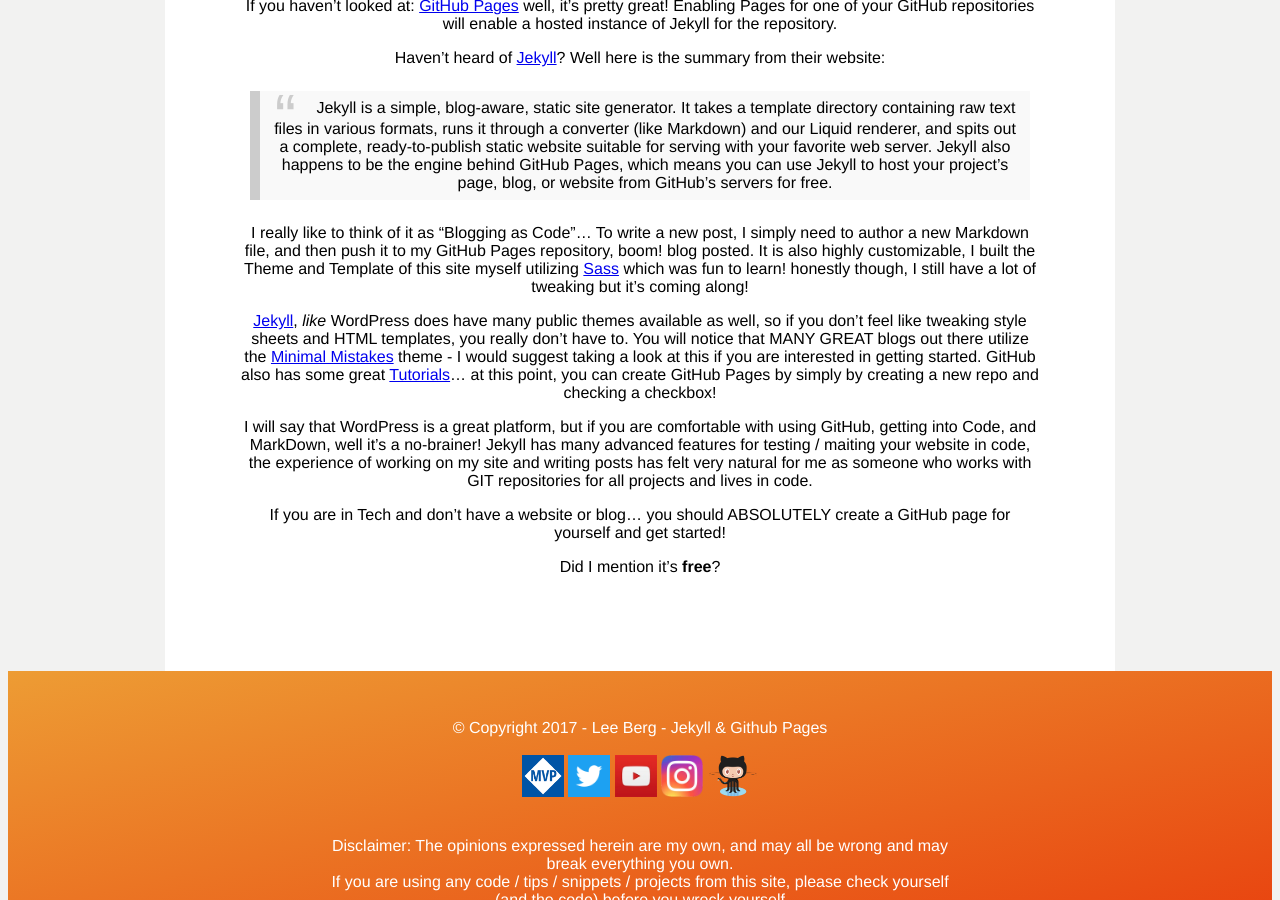
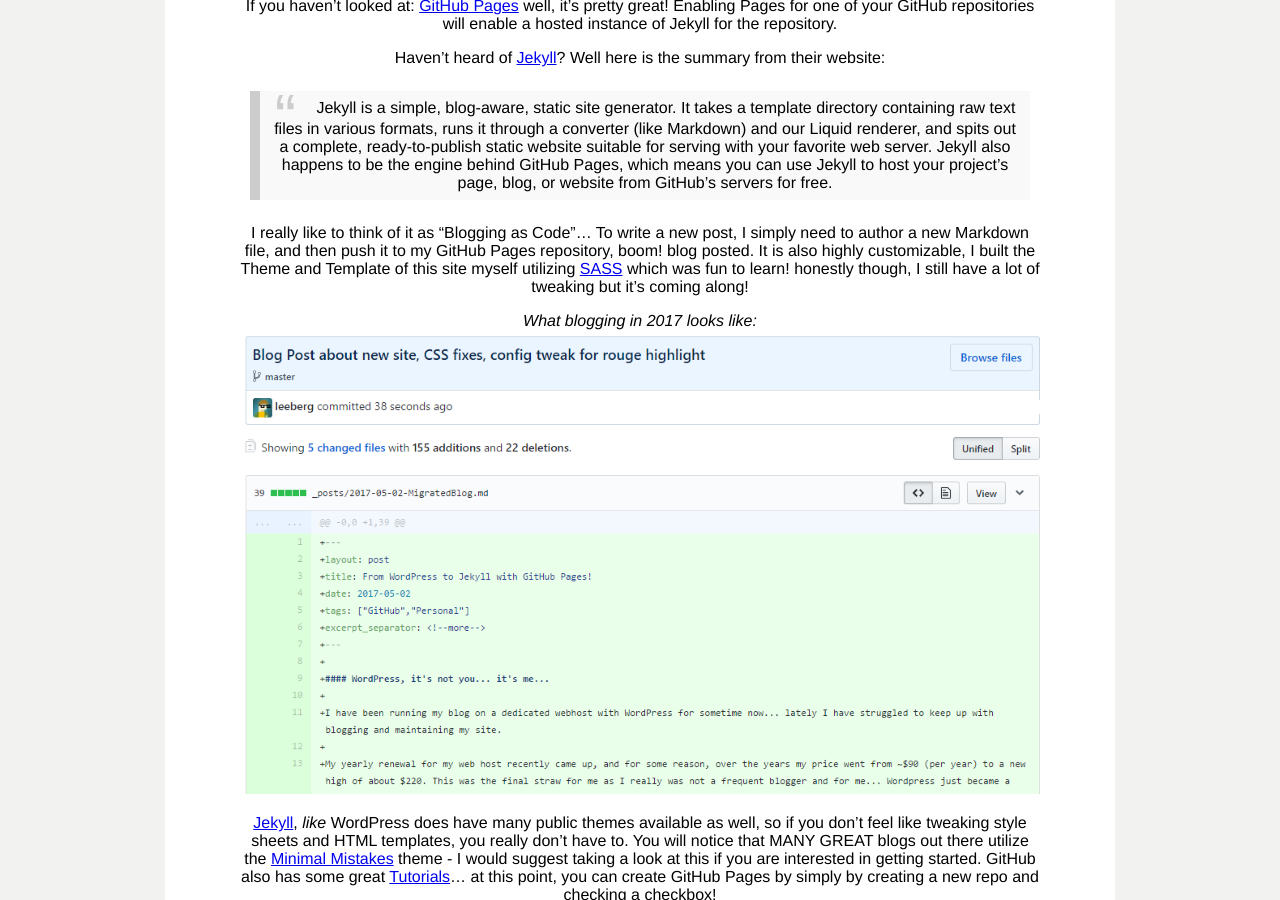
Before and after one commit to leeberg/BlogTest, a Jekyll site: the page built from _posts/2017-05-02-MigratedBlog.md, in a window 1280 px wide and 900 px high, scrolled down 998 px. Built offline with Jekyll 4.4.1, drawn with Linux system fonts in a browser that asks for light colours; comment, search, counter and statistics services are not loaded.

Commit message:
Blog Post Tweaks

```diff
--- a/_posts/2017-05-02-MigratedBlog.md
+++ b/_posts/2017-05-02-MigratedBlog.md
@@ -27,7 +27,16 @@ Haven't heard of [Jekyll](https://jekyllrb.com/)? Well here is the summary from
 > Jekyll is a simple, blog-aware, static site generator. It takes a template directory containing raw text files in various formats, runs it through a converter (like Markdown) and our Liquid renderer, and spits out a complete, ready-to-publish static website suitable for serving with your favorite web server. Jekyll also happens to be the engine behind GitHub Pages, which means you can use Jekyll to host your project’s page, blog, or website from GitHub’s servers for free.
 
 
-I really like to think of it as "Blogging as Code"... To write a new post, I simply need to author a new Markdown file, and then push it to my GitHub Pages repository, boom! blog posted. It is also highly customizable, I built the Theme and Template of this site myself utilizing [Sass](http://sass-lang.com/) which was fun to learn! honestly though, I still have a lot of tweaking but it's coming along!
+
+I really like to think of it as "Blogging as Code"... To write a new post, I simply need to author a new Markdown file, and then push it to my GitHub Pages repository, boom! blog posted. It is also highly customizable, I built the Theme and Template of this site myself utilizing [SASS](http://sass-lang.com/) which was fun to learn! honestly though, I still have a lot of tweaking but it's coming along!
+
+
+
+
+*What blogging in 2017 looks like:*
+![]({{ site.baseurl }}/assets/img/2017blogging.png)
+
+
 
 [Jekyll](https://jekyllrb.com/), *like* WordPress does have many public themes available as well, so if you don't feel like tweaking style sheets and HTML templates, you really don't have to. You will notice that MANY GREAT blogs out there utilize the [Minimal Mistakes](https://mademistakes.com/work/minimal-mistakes-jekyll-theme/) theme - I would suggest taking a look at this if you are interested in getting started. GitHub also has some great [Tutorials](https://pages.github.com)... at this point, you can create GitHub Pages by simply by creating a new repo and checking a checkbox!
 
```
Also changed, not shown: assets/img/2017Blogging.png (added).
